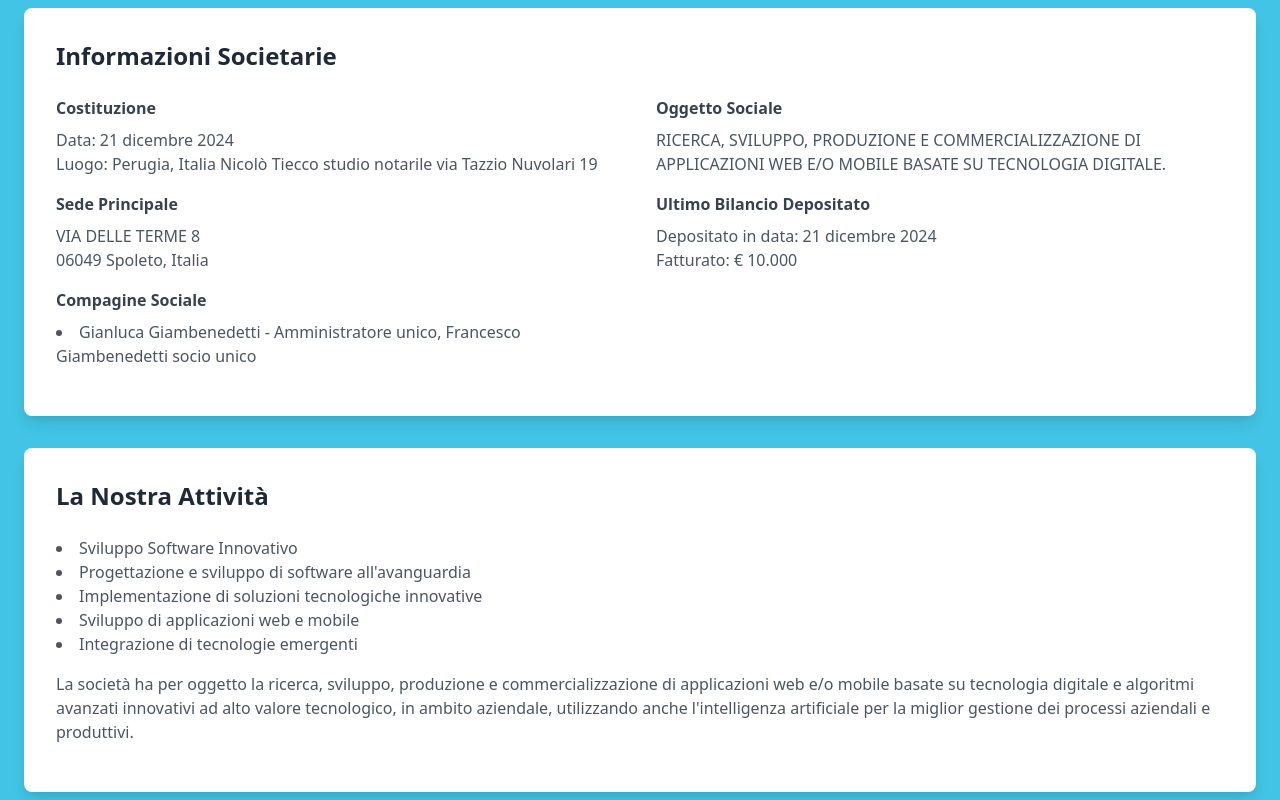
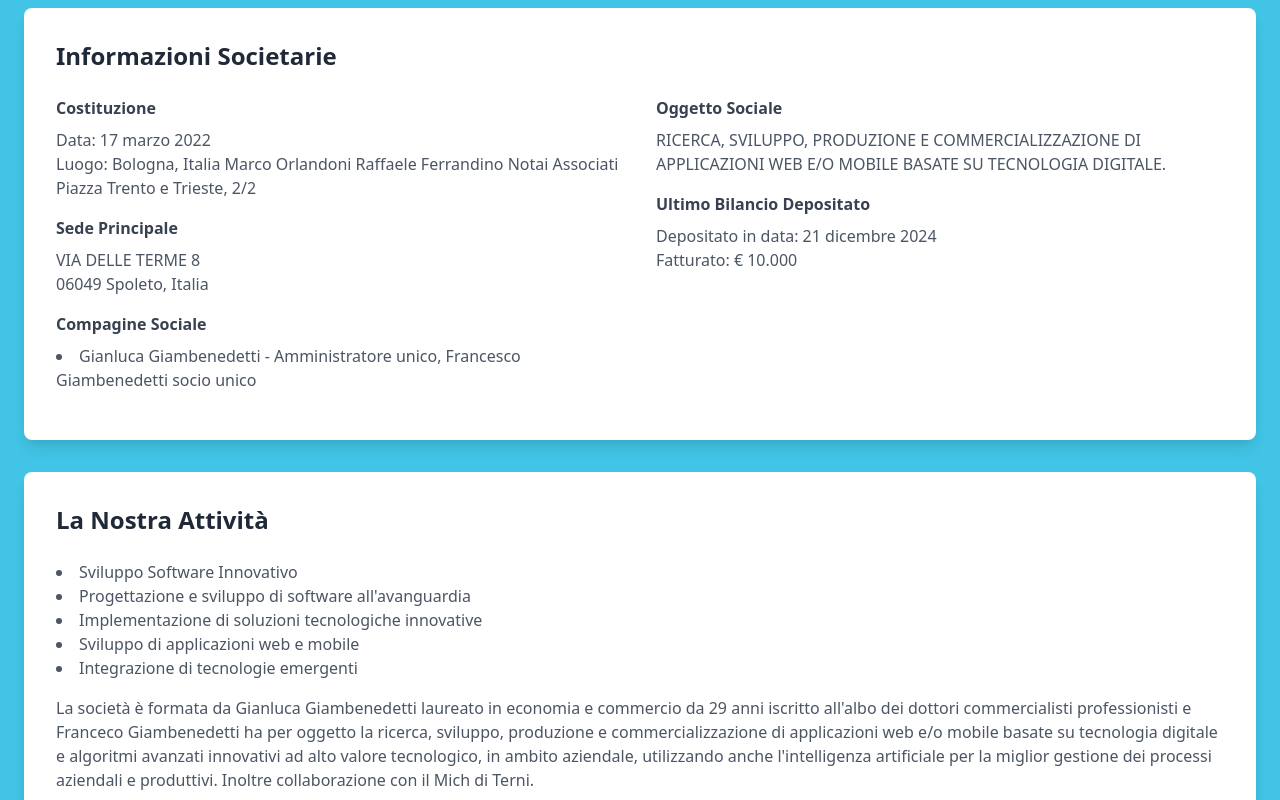
Before and after one commit to studiogiambenedetti/Jeff-Company, a plain HTML site: page index.html in a window 1280 px wide. Shown: the part 520-1320 px from the top of the page. Drawn offline with nearby package versions, Linux system fonts and the light colour scheme.

Commit message:
Update index.html

```diff
--- a/index.html
+++ b/index.html
@@ -72,9 +72,9 @@
                     <div>
                         <h3 class="font-semibold text-gray-700 mb-2">Costituzione</h3>
                         <p class="text-gray-600 mb-4">
-                             Data: 21 dicembre 2024<br>
-                            Luogo: Perugia, Italia Nicolò Tiecco
-                            studio notarile via Tazzio Nuvolari 19
+                             Data: 17 marzo 2022<br>
+                            Luogo: Bologna, Italia Marco Orlandoni Raffaele Ferrandino Notai Associati
+                            Piazza Trento e Trieste, 2/2
                         </p>
 
                         <h3 class="font-semibold text-gray-700 mb-2">Sede Principale</h3>
@@ -122,12 +122,16 @@
                     </ul>
 
                     <p class="mb-4">
-                        La società ha per oggetto la ricerca, sviluppo,
+                        La società è formata da Gianluca Giambenedetti laureato in economia e commercio
+                        da 29 anni iscritto all'albo dei dottori commercialisti professionisti
+                        e Franceco Giambenedetti
+                        ha per oggetto la ricerca, sviluppo,
                         produzione e commercializzazione di applicazioni web e/o
                         mobile basate su tecnologia digitale e algoritmi avanzati
                         innovativi ad alto valore tecnologico, in ambito aziendale,
                         utilizzando anche l'intelligenza artificiale per la miglior
-                        gestione dei processi aziendali e produttivi.
+                        gestione dei processi aziendali e produttivi. Inoltre collaborazione
+                        con il Mich di Terni.
                     </p>
                 </div>
             </div>
```
